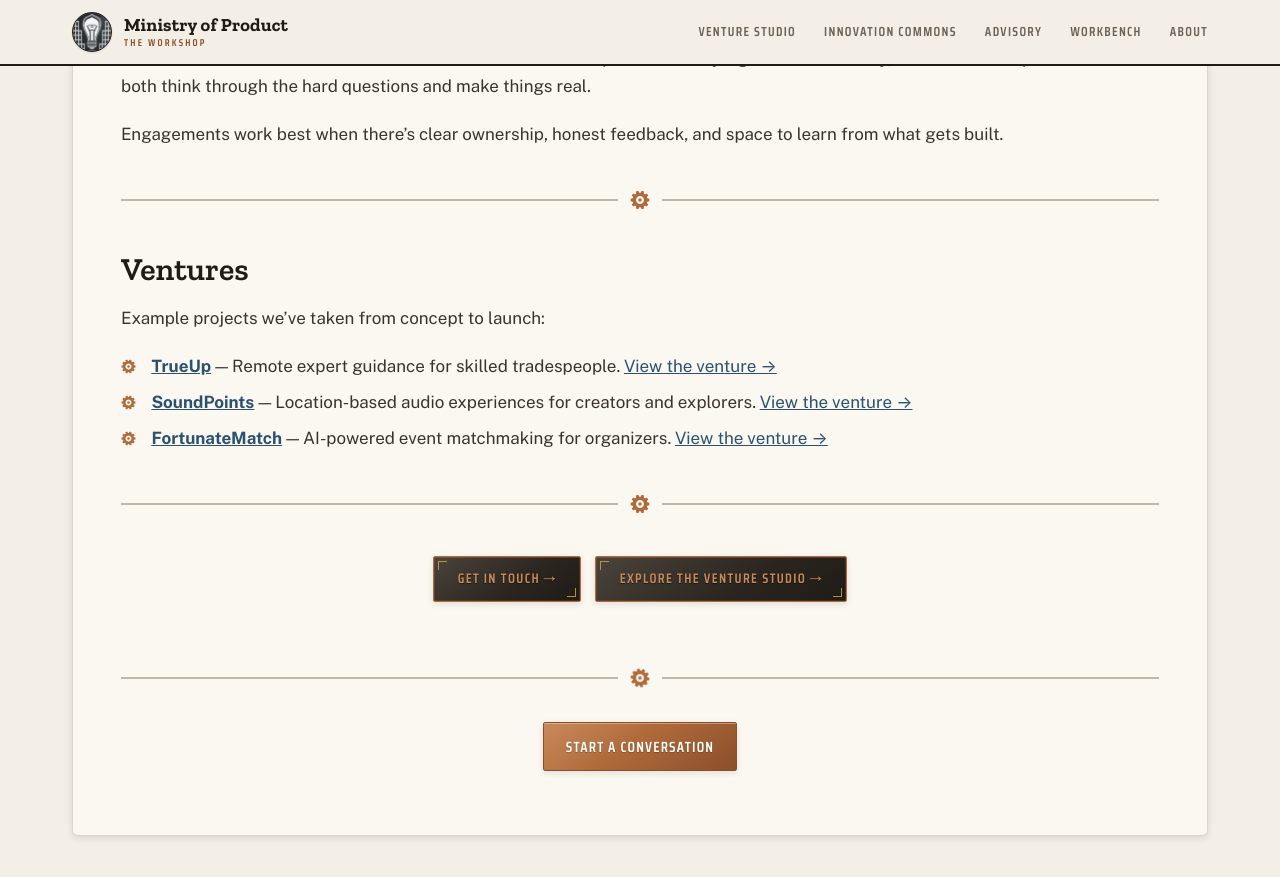
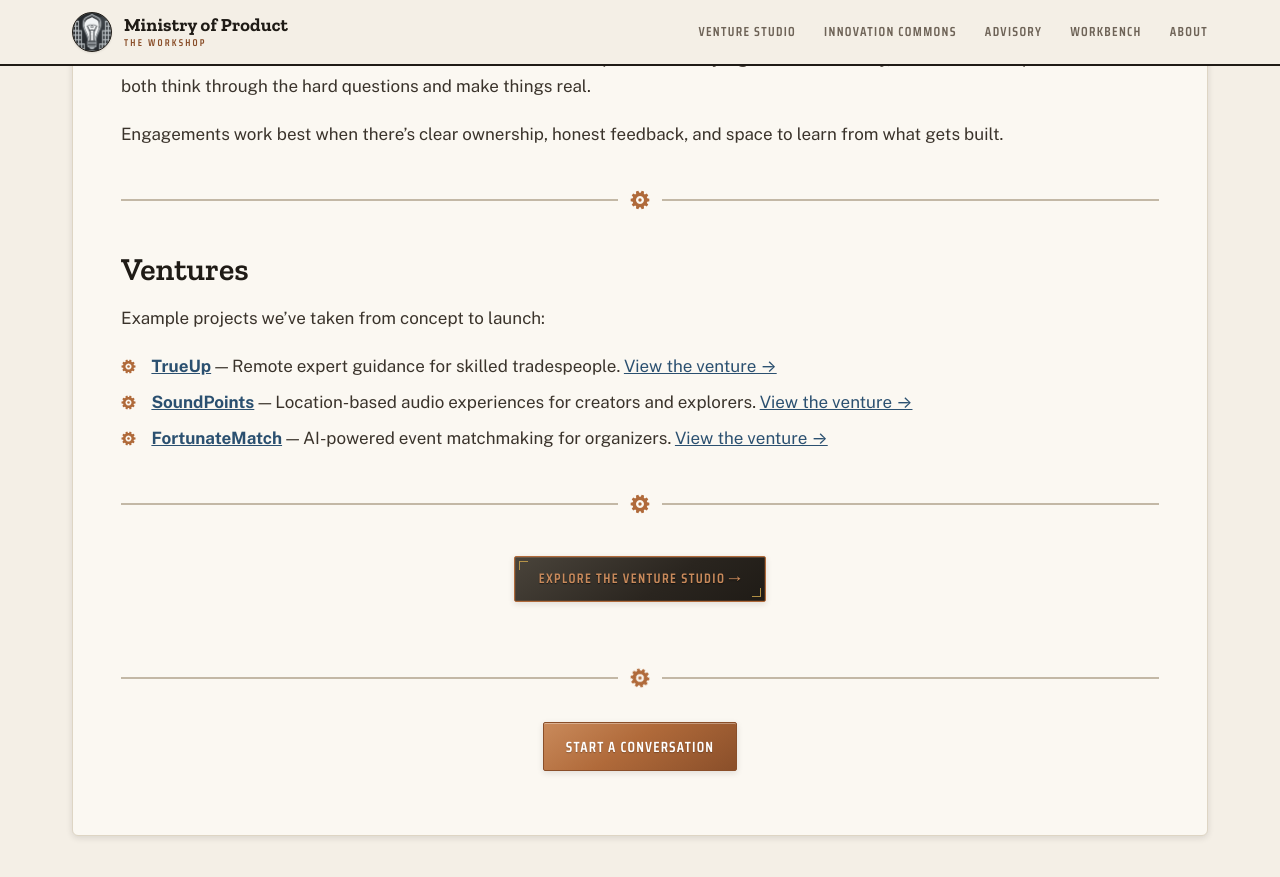
Before and after one commit to Ministry-of-Product/mop-website, a Jekyll site: the page built from advisory.md, in a window 1280 px wide and 900 px high, scrolled down 1669 px. Shown: the top 877 px of the window. Built offline with Jekyll 4.4.1, drawn with Linux system fonts in a browser that asks for light colours; some web fonts are replaced.

Commit message:
Remove 'Get in touch' mailto on Advisory page; route contact through the form (MIN-1009)
Co-Authored-By: Claude Sonnet 4.6 <noreply@anthropic.com>

```diff
--- a/advisory.md
+++ b/advisory.md
@@ -68,5 +68,5 @@ Example projects we've taken from concept to launch:
 
 ---
 
-[Get in touch →](mailto:info-at-ministryofproduct.com) [Explore the Venture Studio →](/venture-studio/)
+[Explore the Venture Studio →](/venture-studio/)
 {: .cta-row}
```
